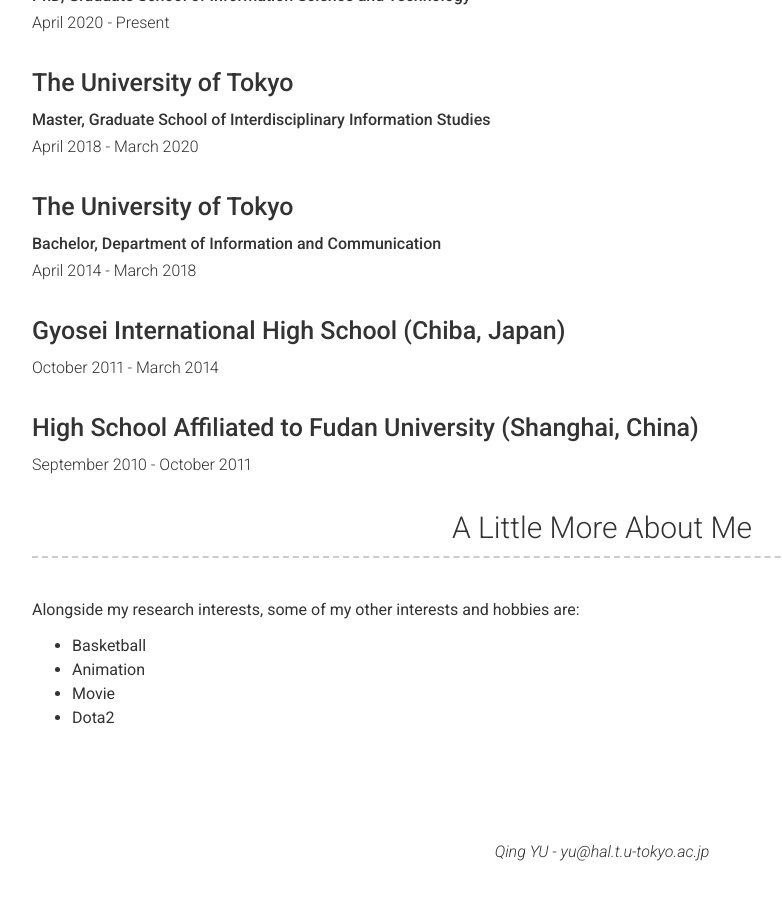
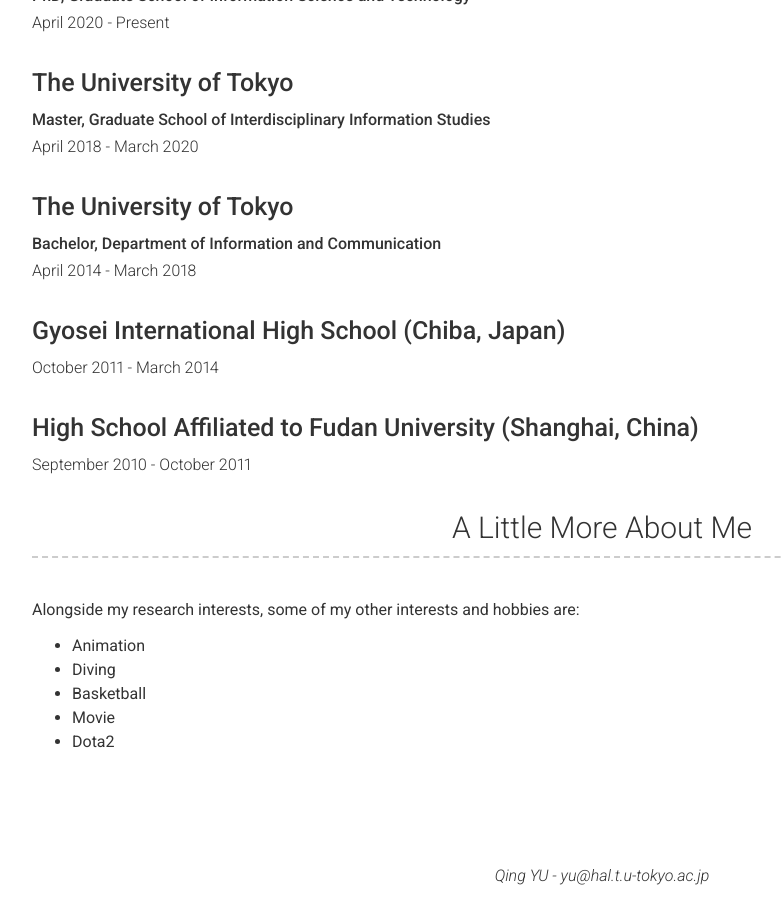
Before and after one commit to YU1ut/YU1ut.github.io, a Jekyll site: the page built from index.md, in a window 1280 px wide and 900 px high, scrolled down 3303 px. Shown: the whole window, without its empty margins (38-820 px from the left). Built offline with Jekyll 4.4.1, drawn with Linux system fonts in a browser that asks for light colours; nearby versions of some CDN libraries; before the commit the page ends 4179 px from its top, so only the background shows below that.

Commit message:
Update _config.yml

```diff
--- a/_config.yml
+++ b/_config.yml
@@ -43,8 +43,9 @@
 # more_title: A Little More About Me
 more_content: | # this will include new lines to allow paragraphs
   Alongside my research interests, some of my other interests and hobbies are:
+   - Animation
+   - Diving
    - Basketball
-   - Animation
    - Movie
    - Dota2
 
```
